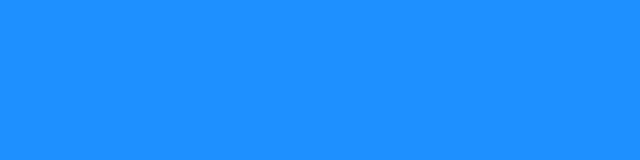
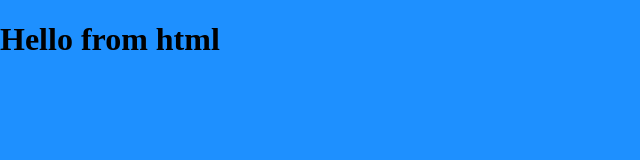
Before and after one commit to ouakasi/learn-javascript, a plain HTML site: page index.html in a window 1280 px wide. Shown: the whole page, without its empty margins (0-640 px from the left). Drawn offline with Linux system fonts and the light colour scheme.

Commit message:
Hello from javascript

```diff
--- a/index.html
+++ b/index.html
@@ -13,6 +13,7 @@
     <link rel="stylesheet" href="style.css">
 </head>
 <body>
+    <h1>Hello from html</h1>
     <!-- Script -->
     <script src="script.js"></script>
 </body>
--- a/script.js
+++ b/script.js
@@ -0,0 +1 @@
+console.log("Hello from javascript");
```
